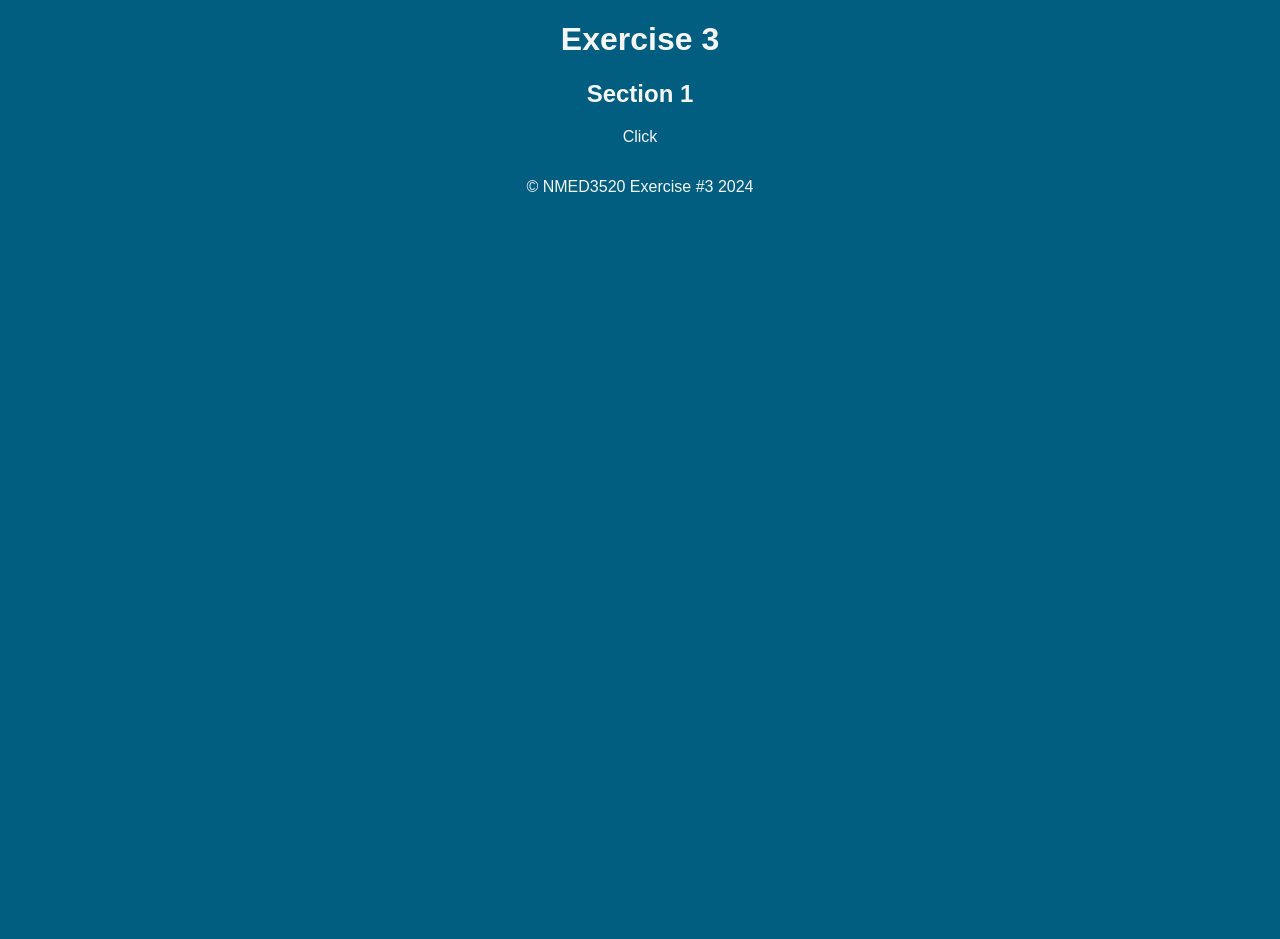
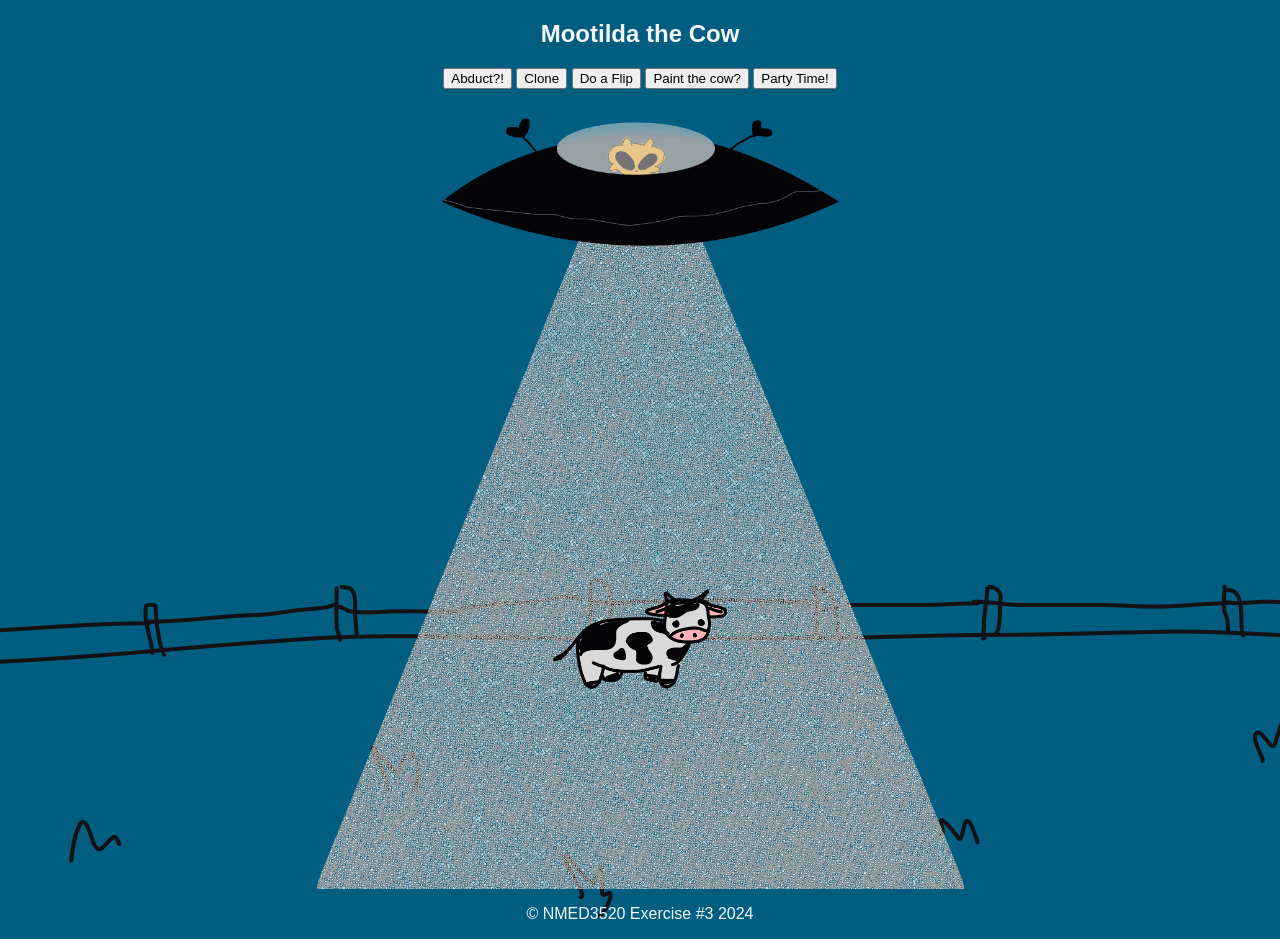
Before and after one commit to riccirich/Exercise3, a plain HTML site: page index.html in a window 1280 px wide. Before the commit the page ends 800 px from the top, so only its background shows below. Drawn offline with nearby package versions, Linux system fonts and the light colour scheme.

Commit message:
abduct & flip anim

```diff
--- a/css/style.css
+++ b/css/style.css
@@ -15,6 +15,9 @@ img {
 
 body {
     background-color: var(--lapis);
+    background-image: url(../images/background.png);
+    background-repeat: no-repeat;
+    background-position: bottom;
     color: var(--white);
     margin: 0;
     text-align: center;
@@ -23,3 +26,51 @@ body {
     display: flex;
     flex-direction: column;
 }
+
+.alien-box {
+    background-image: url(../images/ufo.png);
+    background-repeat: no-repeat;
+    background-position: center;
+    background-size: contain;
+    margin: 0 auto;
+    min-height: 100vh;
+}
+
+#cow {
+    background-image: url(../images/cow.png);
+    background-repeat: no-repeat;
+    background-position: center;
+    background-size: contain;
+    margin: 0 auto;
+    height: 100px;
+    position: relative;
+    top: 500px;
+}
+
+#cow.abducted {
+    animation: abduct 2s ease-in-out infinite alternate;
+}
+
+#cow.flipped {
+    animation: flip 2s ease-in-out infinite;
+}
+
+@keyframes abduct {
+    from {
+        transform: translateY(0);
+    }
+
+    to {
+        transform: translateY(-70px);
+    }
+}
+
+@keyframes flip {
+    from {
+        transform: rotate(0deg);
+    }
+
+    to {
+        transform: rotate(-360deg);
+    }
+}
--- a/index.html
+++ b/index.html
@@ -11,10 +11,18 @@
         <header></header>
 
         <main>
-            <h1>Exercise 3</h1>
-            <section>
-                <h2>Section 1</h2>
-                <p>Click</p>
+            <section class="message-box">
+                <h2>Mootilda the Cow</h2>
+                <button id="abduct-btn">Abduct?!</button>
+                <button id="clone-btn">Clone</button>
+                <button id="flip-btn">Do a Flip</button>
+                <button id="paint-btn">Paint the cow?</button>
+                <button id="party-btn">Party Time!</button>
+            </section>
+            <section class="alien-box">
+                <div id="cow-box">
+                <div id="cow"></div>
+            </div>
             </section>
         </main>
 
--- a/js/scripts.js
+++ b/js/scripts.js
@@ -0,0 +1,28 @@
+const abductBtn = document.getElementById('abduct-btn');
+const cloneBtn = document.getElementById('clone-btn');
+const flipBtn = document.getElementById('flip-btn');
+const paintBtn = document.getElementById('paint-btn');
+const partyBtn = document.getElementById('party-btn');
+const cow = document.getElementById('cow');
+
+abductBtn.addEventListener('click', () => {
+    cow.classList.toggle('abducted');
+
+    if (cow.classList.contains('abducted')) {
+        abductBtn.textContent = 'Release Mootilda!!!';
+    } else {
+        abductBtn.textContent = 'Abduct?!';
+    }
+});
+
+flipBtn.addEventListener('click', () => {
+    cow.classList.toggle('flipped');
+
+    if (cow.classList.contains('flipped')) {
+        flipBtn.textContent = 'Stop Flipping!!!';
+    } else {
+        flipBtn.textContent = 'Do a Flip';
+    }
+});
+
+console.log('Hello, World!');
```
Also changed, not shown: images/ufo.png (added).
